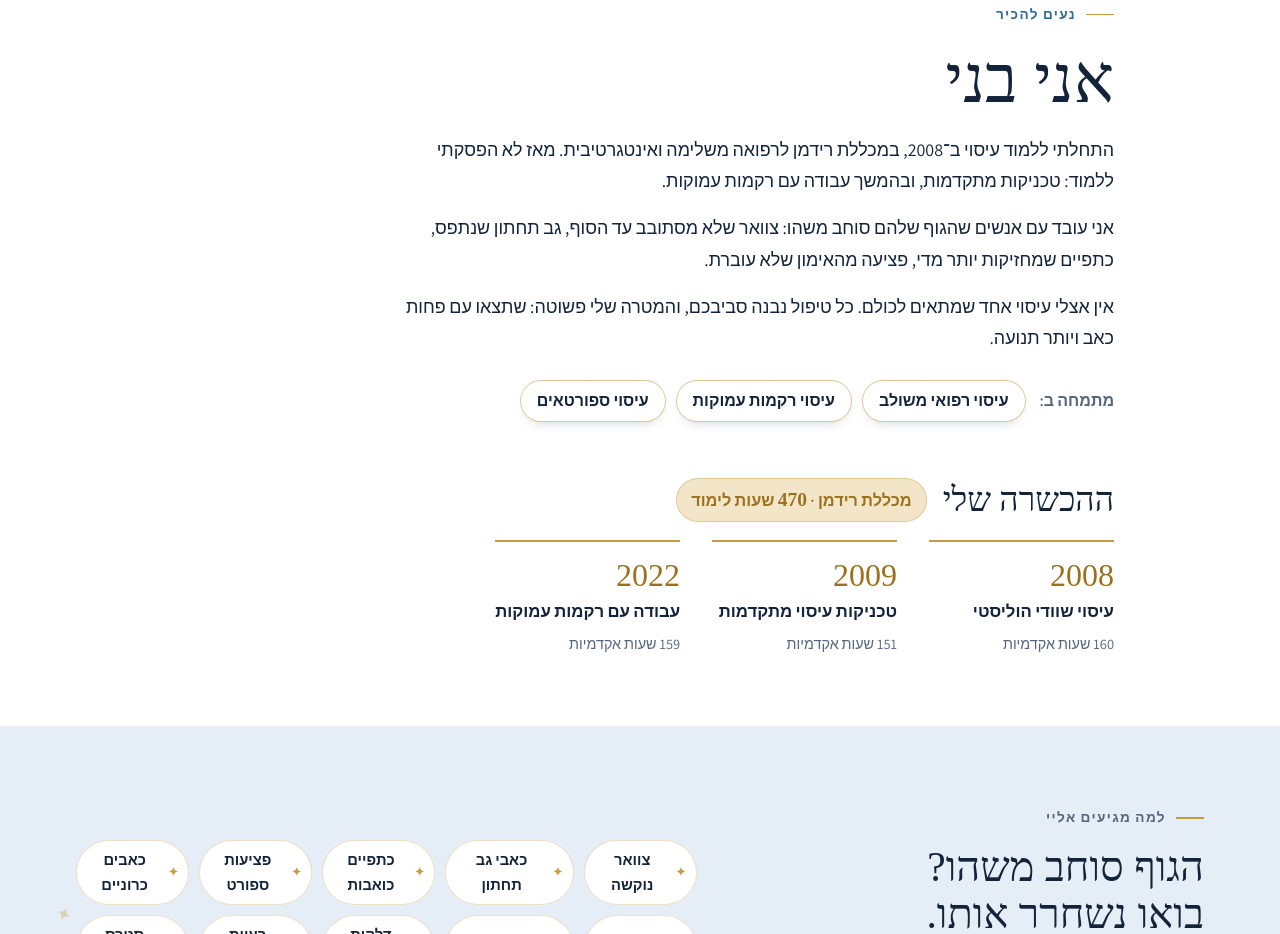
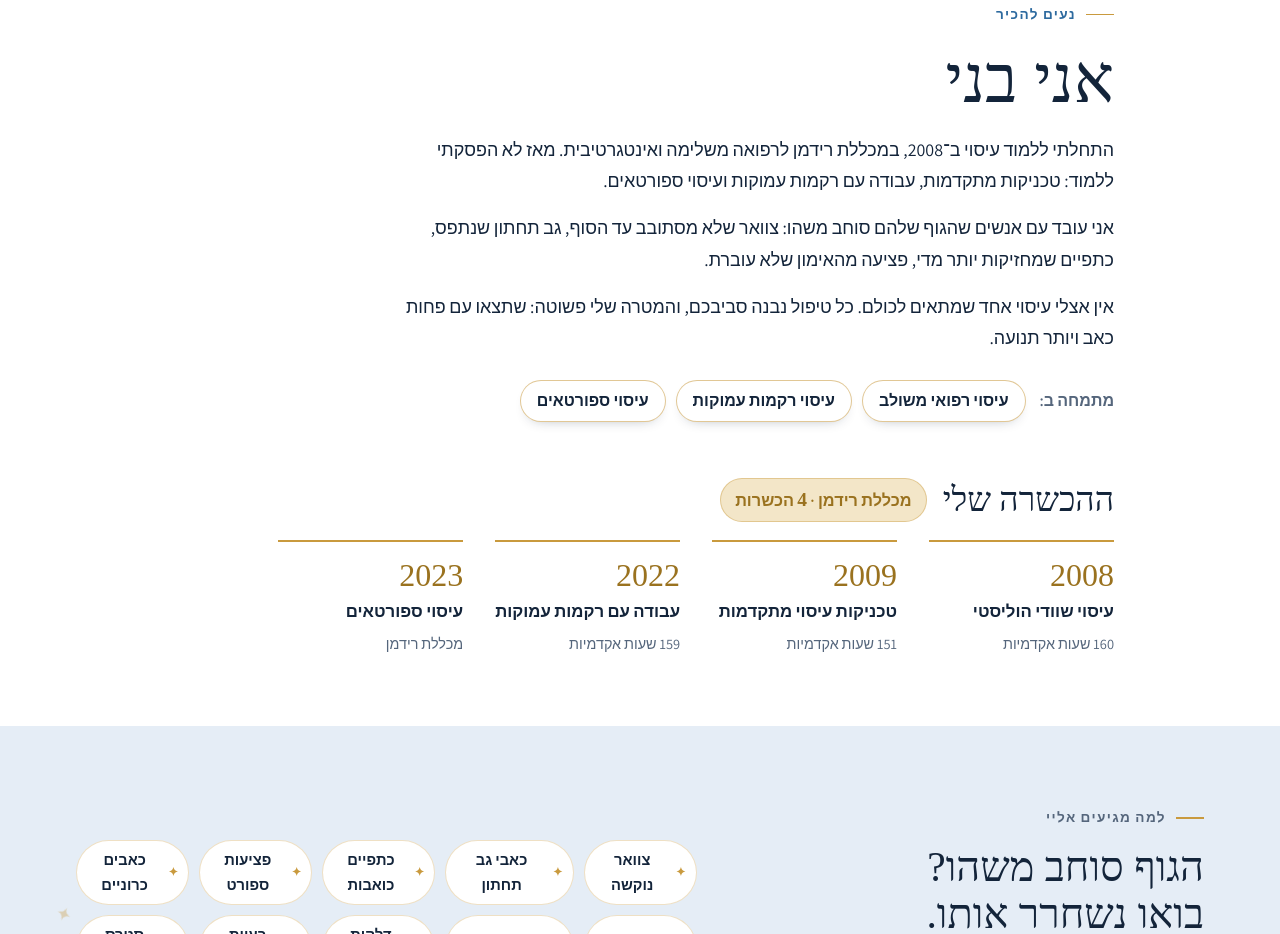
Before and after one commit to benykedem-a11y/benny-kedem-site, a plain HTML site: page index.html in a window 1280 px wide. Shown: the part 893-1827 px from the top of the page. Drawn offline with Linux system fonts and the light colour scheme; a web font is replaced by a local one.

Commit message:
Add 2023 sports massage training
Co-Authored-By: Claude Opus 5.5 <noreply@anthropic.com>

```diff
--- a/index.html
+++ b/index.html
@@ -472,6 +472,11 @@ footer a:hover{color:var(--gold)}
 /* "let's talk" text sits at the top of the photo panel */
 .contact .side .over{justify-content:flex-start;background:linear-gradient(to bottom,color-mix(in srgb,var(--band) 94%,transparent) 0%,color-mix(in srgb,var(--band) 80%,transparent) 55%,color-mix(in srgb,var(--band) 35%,transparent) 100%)}
 
+/* four certificates */
+.certs ol{grid-template-columns:repeat(4,1fr)}
+@media (max-width:900px){.certs ol{grid-template-columns:repeat(2,1fr)}}
+@media (max-width:640px){.certs ol{grid-template-columns:1fr}}
+
 /* journey timeline */
 .journey{background:var(--bg)}
 .path{display:grid;grid-template-columns:repeat(5,1fr);gap:24px;list-style:none;margin:0;padding:0;position:relative}
@@ -533,17 +538,18 @@ footer a:hover{color:var(--gold)}
   <div class="text">
     <p class="eyebrow">נעים להכיר</p>
     <h2>אני בני</h2>
-    <p>התחלתי ללמוד עיסוי ב־2008, במכללת רידמן לרפואה משלימה ואינטגרטיבית. מאז לא הפסקתי ללמוד: טכניקות מתקדמות, ובהמשך עבודה עם רקמות עמוקות.</p>
+    <p>התחלתי ללמוד עיסוי ב־2008, במכללת רידמן לרפואה משלימה ואינטגרטיבית. מאז לא הפסקתי ללמוד: טכניקות מתקדמות, עבודה עם רקמות עמוקות ועיסוי ספורטאים.</p>
     <p>אני עובד עם אנשים שהגוף שלהם סוחב משהו: צוואר שלא מסתובב עד הסוף, גב תחתון שנתפס, כתפיים שמחזיקות יותר מדי, פציעה מהאימון שלא עוברת.</p>
     <p>אין אצלי עיסוי אחד שמתאים לכולם. כל טיפול נבנה סביבכם, והמטרה שלי פשוטה: שתצאו עם פחות כאב ויותר תנועה.</p>
     <div class="spec"><span>מתמחה ב:</span><div class="spec-list"><a href="#treatments">עיסוי רפואי משולב</a><a href="#treatments">עיסוי רקמות עמוקות</a><a href="#treatments">עיסוי ספורטאים</a></div></div>
   </div>
   <div class="certs">
-    <p class="certs-head"><b>ההכשרה שלי</b><span>מכללת רידמן · <strong>470</strong> שעות לימוד</span></p>
+    <p class="certs-head"><b>ההכשרה שלי</b><span>מכללת רידמן · <strong>4</strong> הכשרות</span></p>
     <ol>
       <li><span class="yr">2008</span><b>עיסוי שוודי הוליסטי</b><small>160 שעות אקדמיות</small></li>
       <li><span class="yr">2009</span><b>טכניקות עיסוי מתקדמות</b><small>151 שעות אקדמיות</small></li>
       <li><span class="yr">2022</span><b>עבודה עם רקמות עמוקות</b><small>159 שעות אקדמיות</small></li>
+      <li><span class="yr">2023</span><b>עיסוי ספורטאים</b><small>מכללת רידמן</small></li>
     </ol>
   </div>
 </div></section>
```
